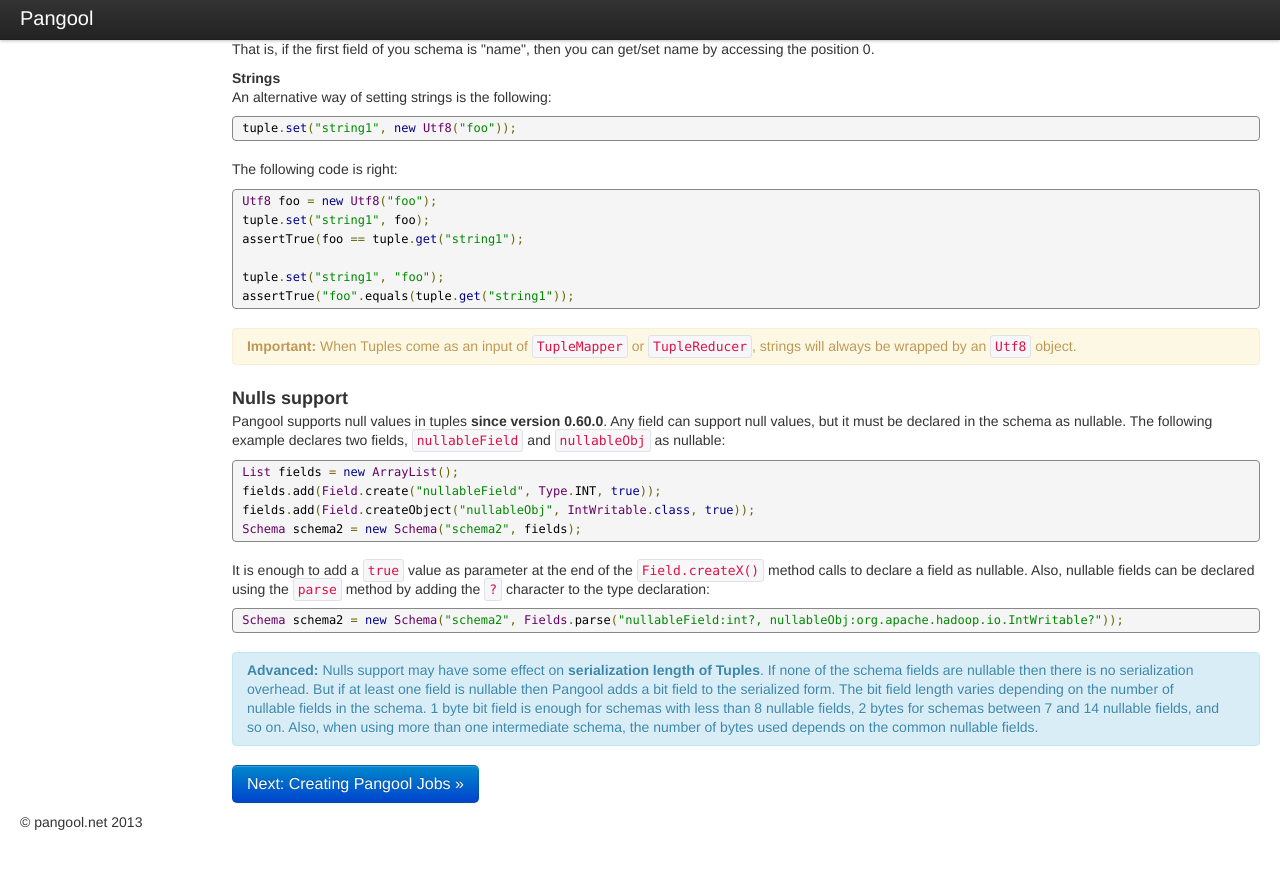
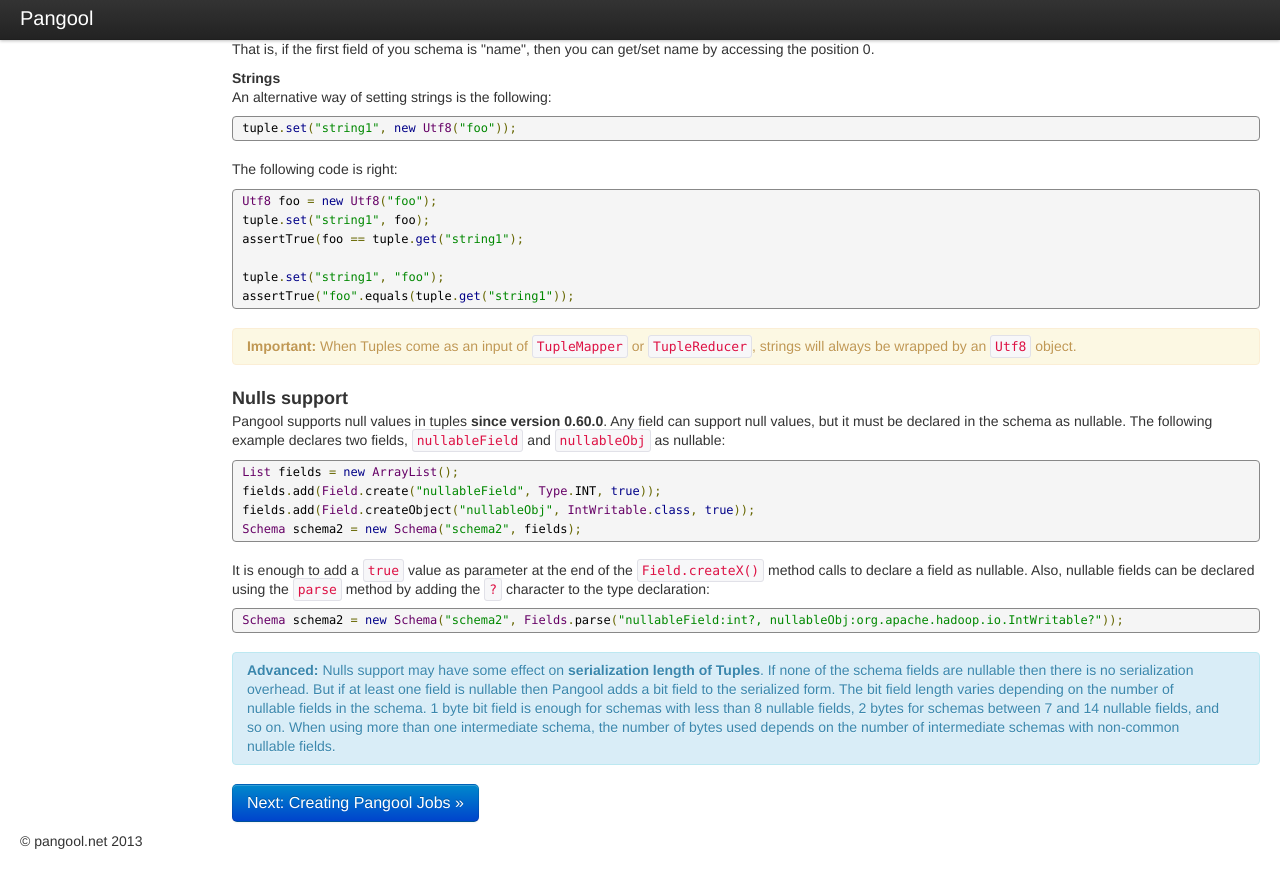
Before and after one commit to datasalt/pangool, a Jekyll site: the page built from userguide/schemas.html, in a window 1280 px wide and 900 px high, scrolled down 1866 px. Shown: the top 888 px of the window. Built offline with Jekyll 4.4.1, drawn with Linux system fonts in a browser that asks for light colours; nearby versions of some CDN libraries; Markdown is read by kramdown in place of the engine named in the settings.

Commit message:
Endless schemas.

```diff
--- a/userguide/schemas.html
+++ b/userguide/schemas.html
@@ -221,7 +221,7 @@ always be wrapped by an <code>Utf8</code> object.
     <strong>Advanced:</strong> Nulls support may have some effect on <strong>serialization length of Tuples</strong>. If none of
     the schema fields are nullable then there is no serialization overhead. But if at least one field is nullable then Pangool adds a bit field to the serialized form. The bit field
     length varies depending on the number of nullable fields in the schema. 1 byte bit field is enough for schemas with less than 8 nullable fields, 2 bytes for schemas between 7 and 14 nullable fields, and so on.
-    Also, when using more than one intermediate schema, the number of bytes used depends on the common nullable fields.
+    When using more than one intermediate schema, the number of bytes used depends on the number of intermediate schemas with non-common nullable fields.
 </div>
 
 <p><a class="btn btn-primary btn-large" href="TupleMrBuilder.html">Next: Creating Pangool Jobs &raquo;</a></p>
```
